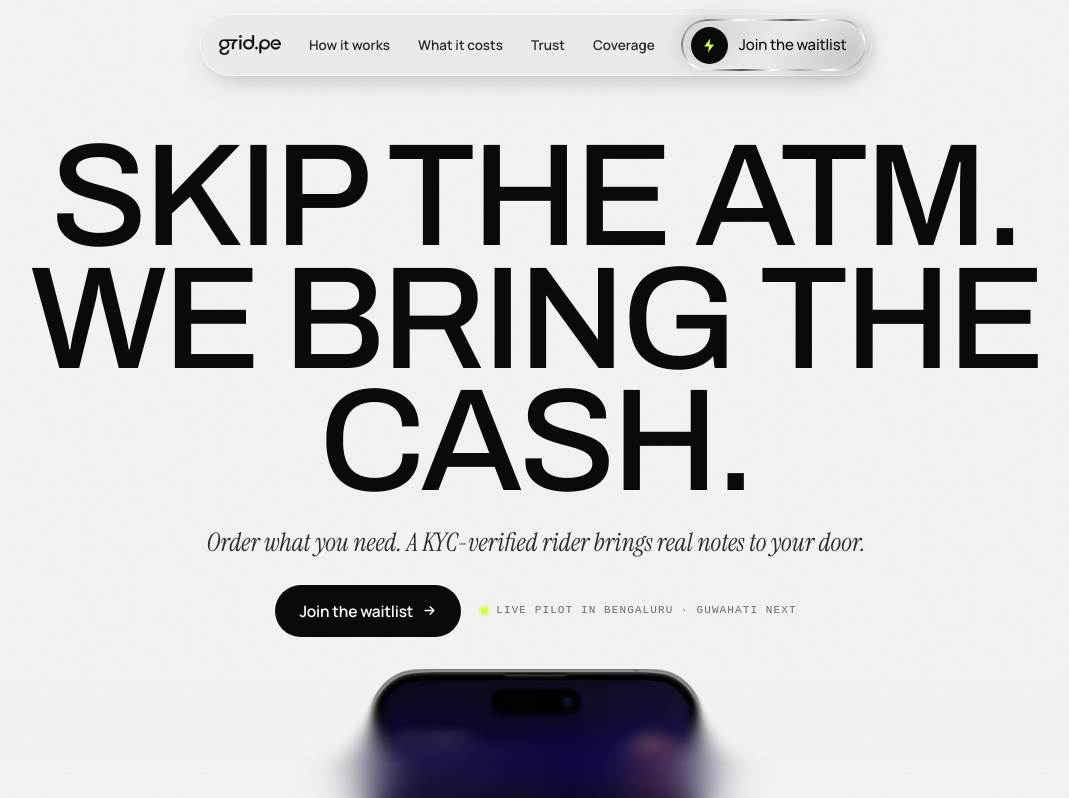
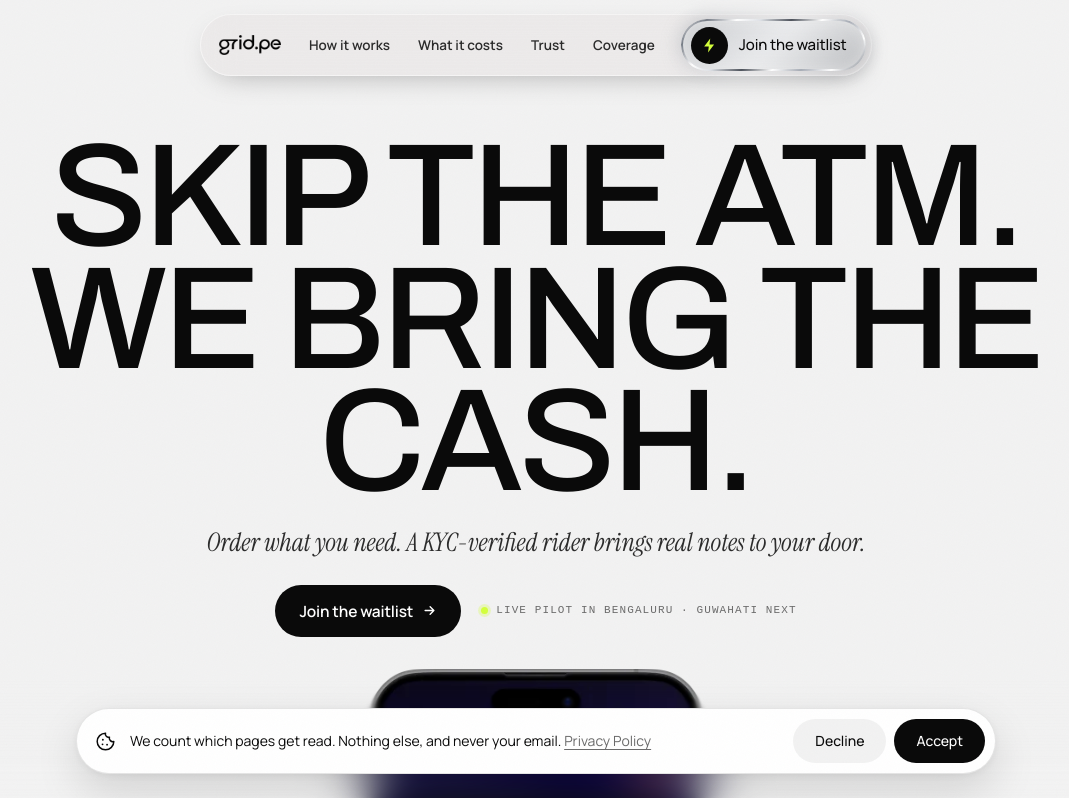
Before and after one commit to keyushhh/gridpe-website, a plain HTML site: page index.html in a window 1280 px wide. Shown: the top 798 px of the page, without its empty margins (104-1173 px from the left). Drawn offline with nearby package versions, Linux system fonts and the light colour scheme; no server answers; a web font is replaced by a local one.

Commit message:
feat(analytics): GA4 behind a real consent gate
The site had no analytics at all, so there was no way to tell which of ten
screens people actually read. GA4 is free and sets cookies, which is the
whole reason for the gate: nothing loads until Accept, and Decline is a real
decline that loads no script rather than a dismissed notice.

The tag is built by hand in consent.js instead of pasting Google's snippet
into <head>, because that snippet fires on page load regardless of choice -
exactly what the banner exists to prevent. Blanking GA_ID makes the whole
file inert, so the site is deployable with the tag off.

The banner injects its own markup rather than living in four HTML files that
would drift apart, and is served root-relative so it also works on 404.html,
which is rendered from arbitrary paths.

privacy.html claimed the site used no analytics, which stopped being true
here, so it now names the cookies and how to refuse them.

The two consent buttons keep plain labels on purpose. Consent has to be
unambiguous and freely given, and a clever label on a consent button is the
thing regulators call a dark pattern - the one place on this site where
matching the voice would cost us. The sentence carries the tone instead.

Co-Authored-By: Claude Opus 5 <noreply@anthropic.com>

```diff
--- /dev/null
+++ b/consent.js
@@ -0,0 +1,74 @@
+/* =====================================================================
+   GRID.PE — cookie consent + analytics
+   ---------------------------------------------------------------------
+   GA4 sets cookies, so it does not load until the visitor accepts. The
+   banner injects itself (no markup to keep in sync across four pages) and
+   only appears when there is no stored choice. Decline is a real decline:
+   nothing loads, and the choice is remembered so the banner stays gone.
+
+   GA_ID is the "gridpe-website" web stream on the Grid.Pe property - separate
+   from the Firebase-created gridpe-rider property, which measures the rider
+   app and a different set of people. Blank the ID out and this whole file goes
+   inert: no banner, no cookies, nothing loaded.
+   ===================================================================== */
+(() => {
+  const GA_ID = 'G-4931QV7MN8';                  /* gridpe-website web stream */
+  const KEY   = 'gridpe:consent';               /* 'yes' | 'no' */
+
+  if (!/^G-[A-Z0-9]{6,}$/.test(GA_ID)) return;  /* not configured yet */
+
+  const read = () => { try { return localStorage.getItem(KEY); } catch (e) { return null; } };
+  const save = v  => { try { localStorage.setItem(KEY, v); } catch (e) {} };
+
+  function loadGA() {
+    const s = document.createElement('script');
+    s.async = true;
+    s.src = 'https://www.googletagmanager.com/gtag/js?id=' + GA_ID;
+    document.head.appendChild(s);
+    window.dataLayer = window.dataLayer || [];
+    window.gtag = function () { dataLayer.push(arguments); };
+    gtag('js', new Date());
+    gtag('config', GA_ID);
+  }
+
+  if (read() === 'yes') { loadGA(); return; }
+  if (read() === 'no') return;
+
+  /* ---------- banner ---------- */
+  const el = document.createElement('div');
+  el.className = 'cbar';
+  el.setAttribute('role', 'dialog');
+  el.setAttribute('aria-label', 'Cookie notice');
+  /* The sentence carries the site's voice; the two buttons do not. Consent has
+     to be unambiguous, so "Accept" and "Decline" stay the plain words they are
+     - a clever label on a consent button is the thing regulators call a dark
+     pattern, and it is the one place on this site where being cute costs us. */
+  el.innerHTML =
+    '<svg class="cbar__ico" viewBox="0 0 24 24" width="21" height="21" fill="none" '
+    + 'stroke="currentColor" stroke-width="1.7" stroke-linecap="round" '
+    + 'stroke-linejoin="round" aria-hidden="true">'
+    + '<path d="M12 2.5a9.5 9.5 0 1 0 9.5 9.5 4 4 0 0 1-5-5 3.6 3.6 0 0 1-4.5-4.5Z"/>'
+    + '<circle cx="9" cy="10" r="1.05" fill="currentColor" stroke="none"/>'
+    + '<circle cx="8.6" cy="15.2" r="1.05" fill="currentColor" stroke="none"/>'
+    + '<circle cx="13.8" cy="15.6" r="1.05" fill="currentColor" stroke="none"/>'
+    + '</svg>'
+    + '<p class="cbar__t">We count which pages get read. Nothing else, and never '
+    + 'your email. <a href="/privacy.html">Privacy Policy</a></p>'
+    + '<div class="cbar__b">'
+    + '<button type="button" class="cbar__no">Decline</button>'
+    + '<button type="button" class="cbar__ok">Accept</button>'
+    + '</div>';
+
+  const close = () => { el.classList.remove('is-in'); setTimeout(() => el.remove(), 600); };
+
+  el.querySelector('.cbar__ok').addEventListener('click', () => { save('yes'); loadGA(); close(); });
+  el.querySelector('.cbar__no').addEventListener('click', () => { save('no'); close(); });
+
+  const mount = () => {
+    document.body.appendChild(el);
+    requestAnimationFrame(() => el.classList.add('is-in'));
+  };
+  document.readyState === 'loading'
+    ? document.addEventListener('DOMContentLoaded', mount)
+    : mount();
+})();
--- a/index.html
+++ b/index.html
@@ -109,7 +109,7 @@
      below, or the new characters silently fall back to the CSS stack. -->
 <link rel="stylesheet" href="https://fonts.googleapis.com/css2?family=Permanent+Marker&amp;family=Caveat:wght@500;600&amp;display=swap&amp;text=%20%26BCKRSTYacdehijnprstuwy" media="print" onload="this.media='all'">
 <noscript><link rel="stylesheet" href="https://fonts.googleapis.com/css2?family=Archivo:wdth,wght@62..100,500..700&amp;display=swap&amp;text=%E2%82%B9%E2%86%92"><link rel="stylesheet" href="https://fonts.googleapis.com/css2?family=Archivo:wdth,wght@62..100,500..700&amp;family=Instrument+Serif:ital@0;1&amp;family=Manrope:wght@400..700&amp;family=Fragment+Mono&amp;display=swap"><link rel="stylesheet" href="https://fonts.googleapis.com/css2?family=Permanent+Marker&amp;family=Caveat:wght@500;600&amp;display=swap&amp;text=%20%26BCKRSTYacdehijnprstuwy"></noscript>
-<link rel="stylesheet" href="styles.css?v=1788801200">
+<link rel="stylesheet" href="styles.css?v=1788885833">
 <link rel="icon" href="assets/favicon/favicon.ico" sizes="any">
 <link rel="icon" type="image/png" sizes="32x32" href="assets/favicon/favicon-32x32.png">
 <link rel="icon" type="image/png" sizes="16x16" href="assets/favicon/favicon-16x16.png">
@@ -786,7 +786,8 @@
 </div>
 
 <canvas id="confetti" aria-hidden="true"></canvas>
-<script src="main.js?v=1788801200" defer></script>
+<script src="main.js?v=1788885833" defer></script>
 <div class="pblur" aria-hidden="true"><i></i><i></i><i></i><i></i><i></i><i></i><i></i><i></i></div>
+<script src="consent.js?v=1788885833" defer></script>
 </body>
 </html>
--- a/styles.css
+++ b/styles.css
@@ -1767,3 +1767,63 @@ body.is-fly a,body.is-fly button,body.is-fly input,body.is-fly summary{cursor:po
   mask-image:linear-gradient(to bottom, transparent 0%, transparent 61.25%, black 70%, black 100%);
   -webkit-mask-image:linear-gradient(to bottom, transparent 0%, transparent 61.25%, black 70%, black 100%);
 }
+
+/* ============ COOKIE BANNER ============
+   Injected by consent.js. One low pill floating clear of the viewport edges -
+   icon, a single line, then the two choices. Light, like the nav pill, so it
+   reads as part of the furniture rather than a black slab dropped on the page.
+   Sits above .pblur (z-index 500) so the bottom blur never washes over it. */
+.cbar{
+  --cbar-gap: clamp(14px, 2.2vw, 26px);
+  position:fixed; z-index:9990;
+  left:var(--cbar-gap); right:var(--cbar-gap);
+  bottom:calc(var(--cbar-gap) + env(safe-area-inset-bottom, 0px));
+  max-width:min(var(--maxw), 920px); margin-inline:auto;
+  display:flex; align-items:center; gap:14px;
+  padding:10px 10px 10px 18px;
+  background:var(--white); color:var(--ink);
+  border:1px solid var(--hair);
+  border-radius:999px;
+  box-shadow:0 18px 44px rgba(0,0,0,.13), 0 2px 8px rgba(0,0,0,.06);
+  transform:translateY(calc(100% + var(--cbar-gap))); opacity:0;
+  transition:transform .55s var(--ease), opacity .4s var(--ease);
+}
+.cbar.is-in{transform:none; opacity:1}
+
+.cbar__ico{flex:none; display:block; color:var(--ink)}
+.cbar__t{
+  flex:1 1 auto; min-width:0; margin:0;
+  font-size:14px; line-height:1.45; color:var(--ink);
+}
+.cbar__t a{color:var(--mute); text-decoration:underline; text-underline-offset:3px}
+.cbar__t a:hover{color:var(--ink)}
+
+.cbar__b{display:flex; align-items:center; gap:8px; margin-left:auto; flex:none}
+.cbar button{
+  font:inherit; font-size:14px; font-weight:500; cursor:pointer;
+  padding:11px 22px; border-radius:999px; border:0;
+  white-space:nowrap;
+  transition:transform .35s var(--ease), background .3s var(--ease), color .3s var(--ease);
+}
+.cbar__no{background:rgba(0,0,0,.05); color:var(--ink)}
+.cbar__no:hover{background:rgba(0,0,0,.09)}
+.cbar__ok{background:var(--ink); color:#fff}
+.cbar__ok:hover{background:var(--lime); color:var(--ink); transform:scale(1.03)}
+.cbar :focus-visible{outline:2px solid var(--ink); outline-offset:3px}
+
+/* Narrow: one line plus two pills will not sit in a row, so the pill becomes
+   a small card - the icon stays on the sentence, the buttons take their own. */
+@media (max-width:760px){
+  .cbar{
+    flex-wrap:wrap; gap:12px 12px;
+    padding:16px; border-radius:var(--r-md);
+  }
+  /* icon stays on the sentence - giving it a row of its own wastes a line */
+  .cbar__t{flex:1 1 200px; font-size:13.5px}
+  .cbar__b{flex:1 1 100%; margin-left:0}
+  .cbar__b button{flex:1; padding:12px 18px}
+}
+@media (prefers-reduced-motion:reduce){
+  .cbar{transition:none; transform:none; opacity:1}
+  .cbar__ok:hover{transform:none}
+}
```
Also changed, not shown: 404.html (+2 -1 lines), privacy.html (+3 -2 lines), terms.html (+2 -1 lines).
